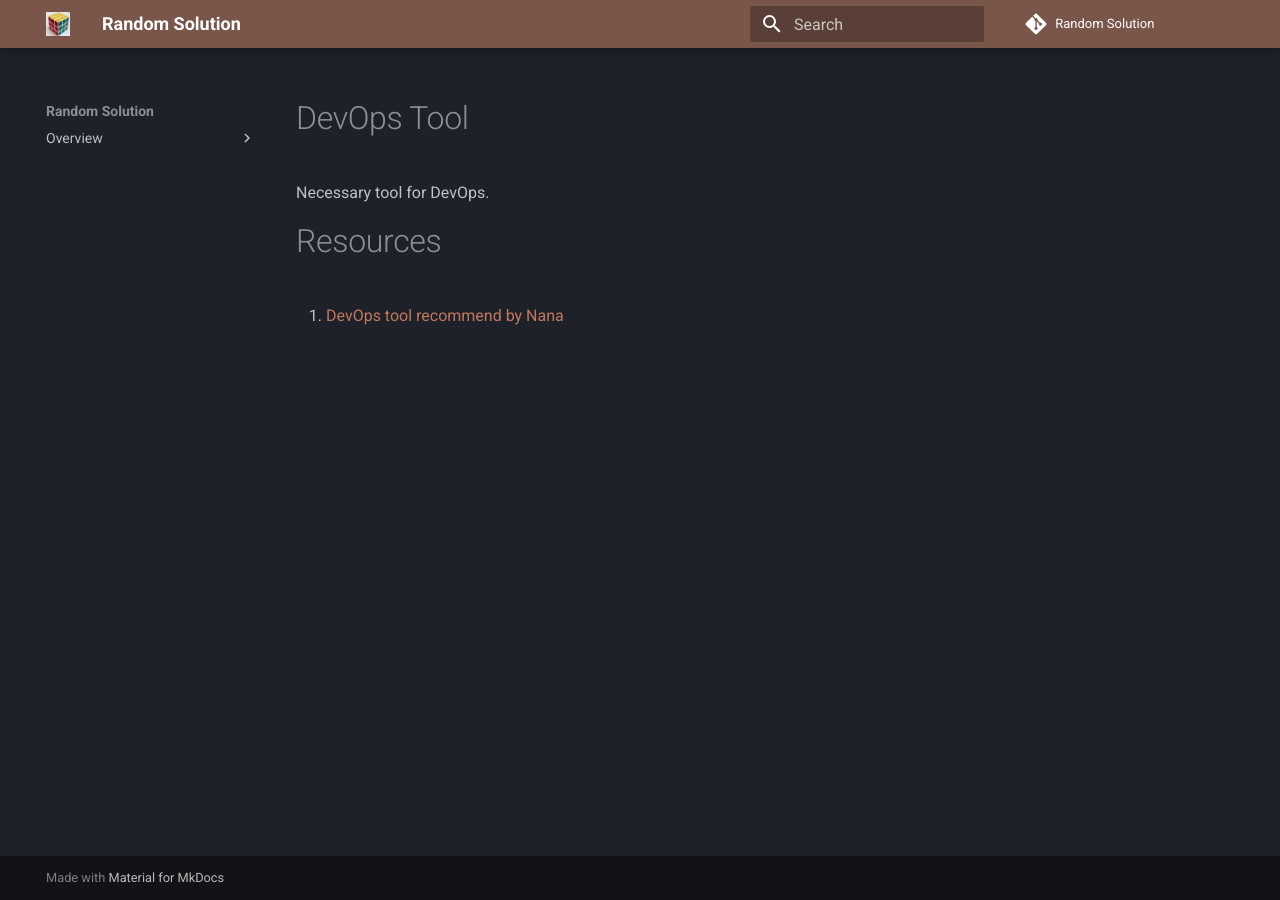
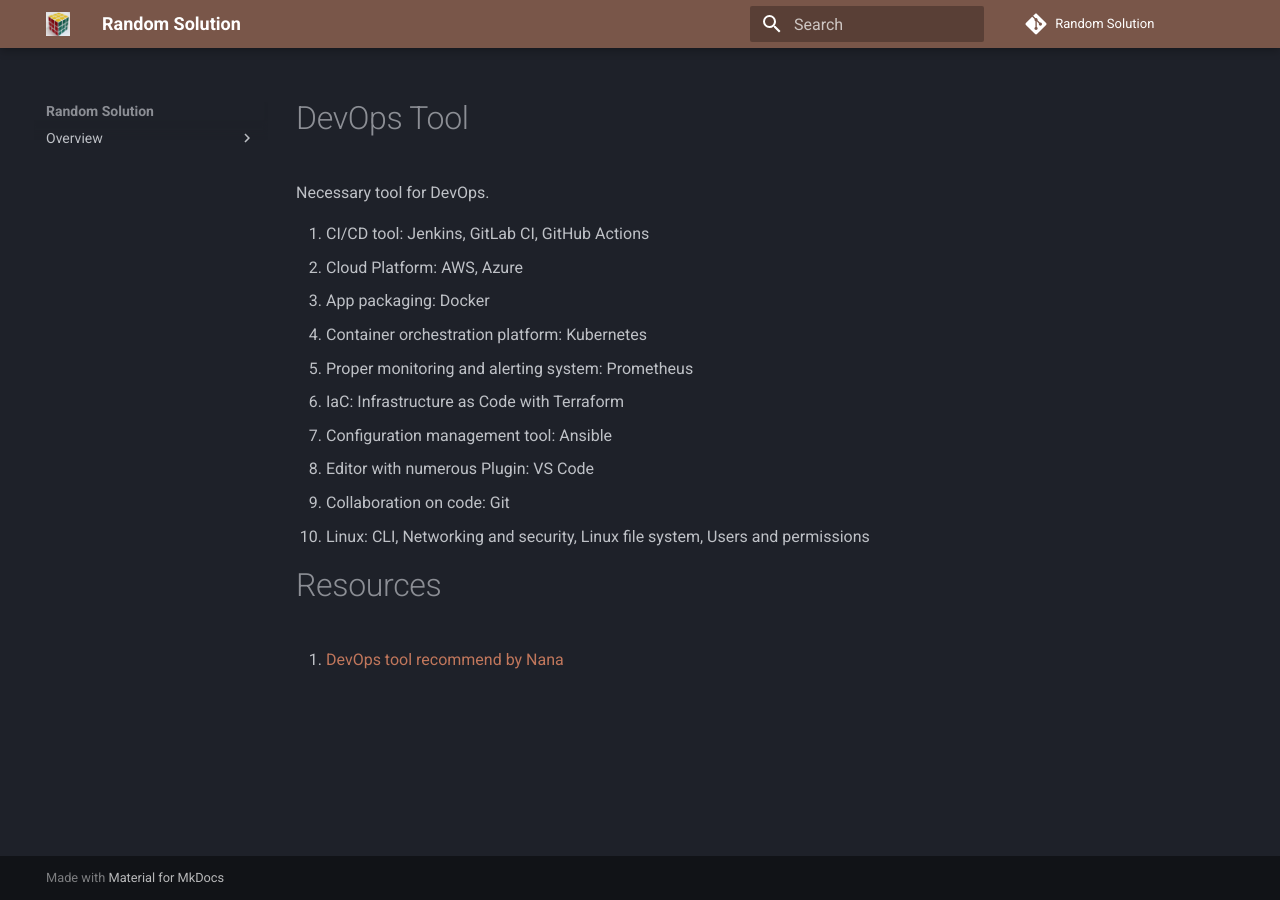
Before and after one commit to atifkarim/random_solution, an MkDocs documentation site: the page built from docs/devops_tool.md, in a window 1280 px wide. Built offline with MkDocs 1.6.1 and Material for MkDocs 9.7.7, drawn with Linux system fonts in a browser that asks for light colours; comment, search, counter and statistics services are not loaded.

Commit message:
Add necessary tools related to DevOps

```diff
--- a/docs/devops_tool.md
+++ b/docs/devops_tool.md
@@ -3,6 +3,17 @@ DevOps Tool
 
 Necessary tool for DevOps.
 
+1. CI/CD tool: Jenkins, GitLab CI, GitHub Actions
+1. Cloud Platform: AWS, Azure
+1. App packaging: Docker
+1. Container orchestration platform: Kubernetes
+1. Proper monitoring and alerting system: Prometheus
+1. IaC: Infrastructure as Code with Terraform
+1. Configuration management tool: Ansible
+1. Editor with numerous Plugin: VS Code
+1. Collaboration on code: Git
+1. Linux: CLI, Networking and security, Linux file system, Users and permissions
+
 # Resources
 
 1. [DevOps tool recommend by Nana](https://www.youtube.com/watch?v=UMQGyeAnfFE&ab_channel=TechWorldwithNana)
```
